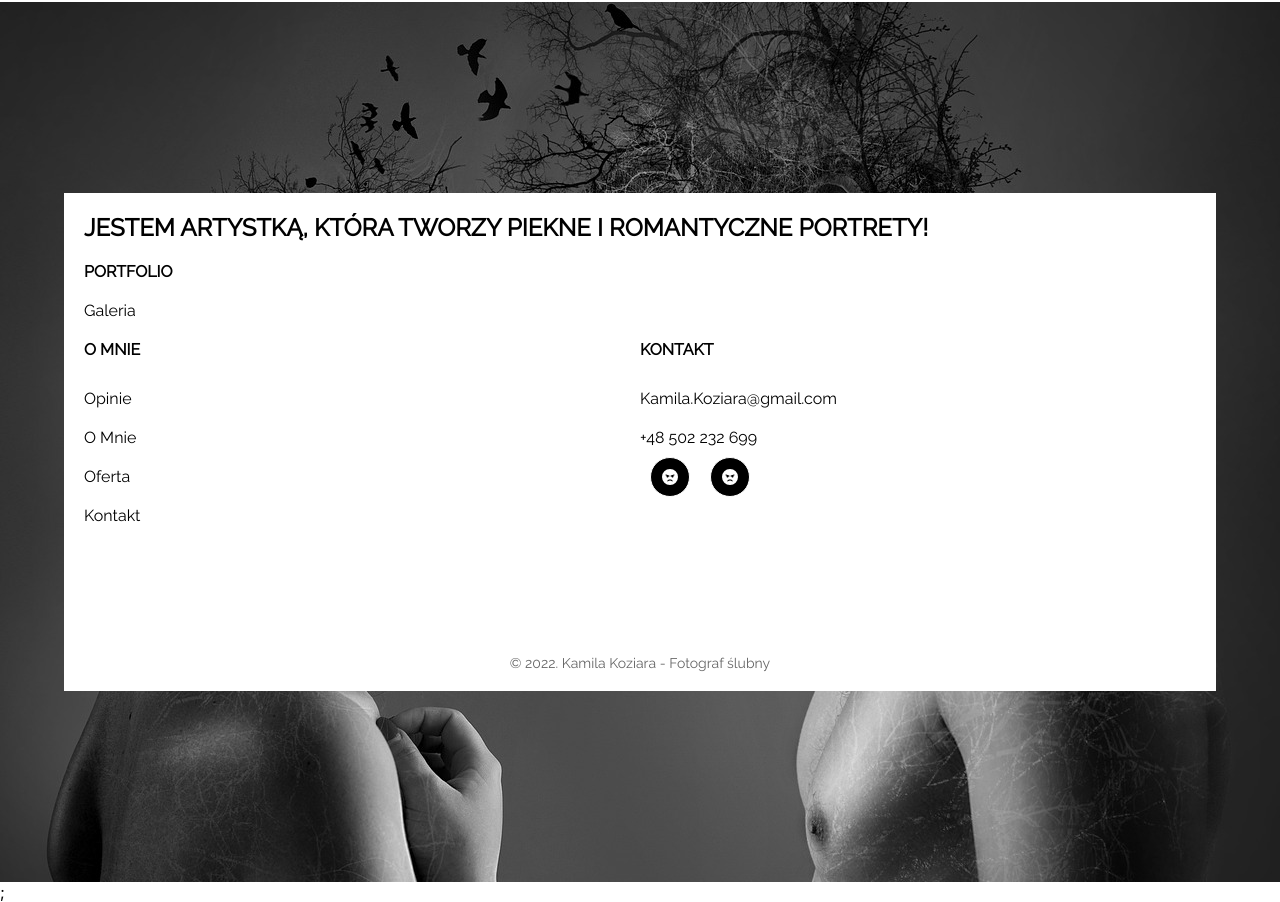
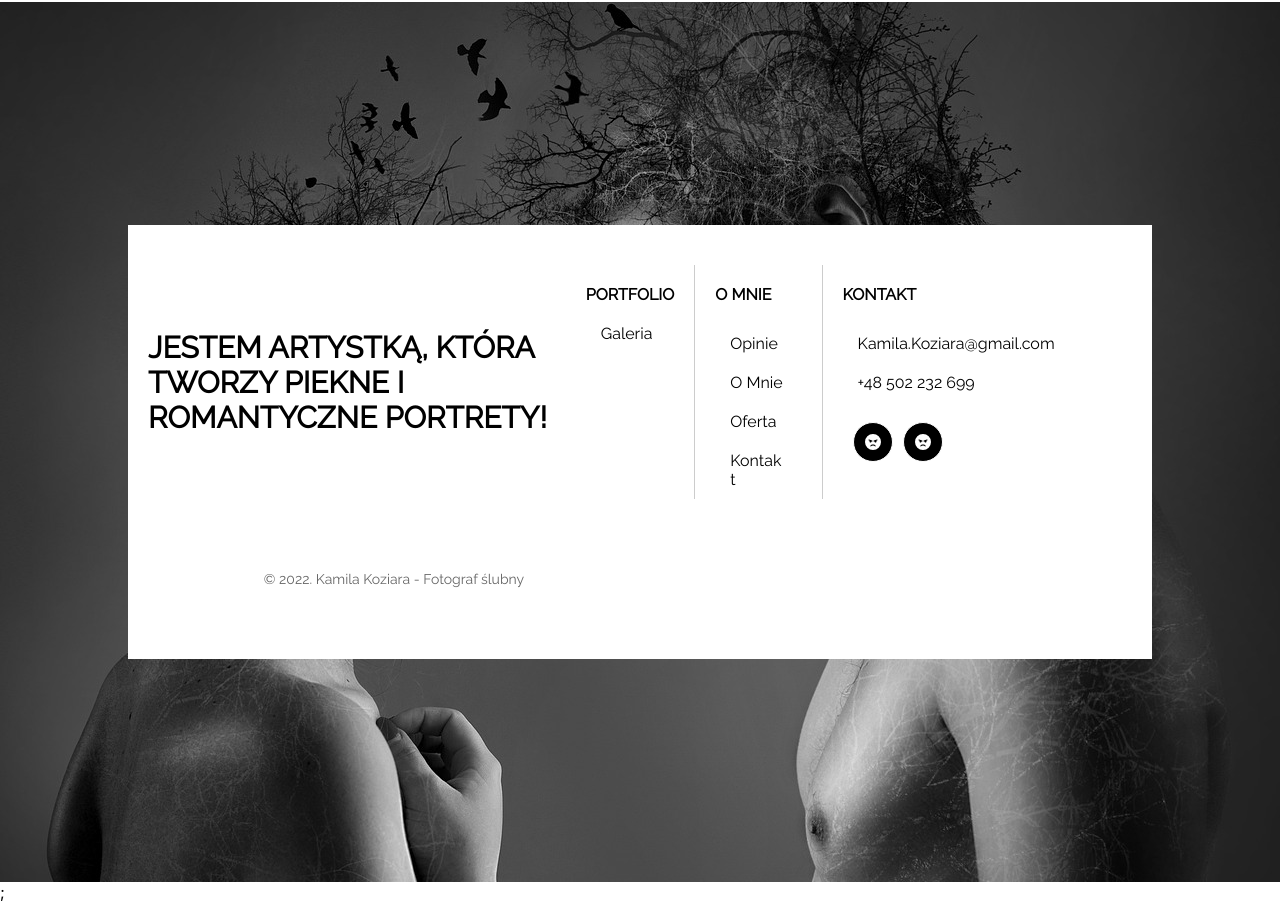
Before and after one commit to Zaniew1/React-PhotographySite, a Next.js app in the folder react-photography/: page / in a window 1280 px wide. Shown: the part 1020-1922 px from the top of the page. Built offline with nearby package versions, Linux system fonts and the light colour scheme; no server answers.

Commit message:
add checkDateButton text, fontAwesoem props

```diff
--- a/react-photography/Components/Footer/Footer.module.css
+++ b/react-photography/Components/Footer/Footer.module.css
@@ -39,7 +39,7 @@
   justify-content: center;
   margin: 40px auto;
 }
-.footer__copywright {
+.footer__copyright {
   font-size: 14px;
   opacity: 0.6;
 
@@ -73,3 +73,61 @@
   width: 40px;
   height: 40px;
 }
+@media (min-width: 1280px){
+  .footer__wrapper {
+    flex-direction: row;
+    flex-wrap: wrap;
+    width: 80%
+
+  }
+  .footer__wrapper :nth-child(4) {
+    order: 1
+
+  }
+  .footer__description {
+    display: flex;
+    justify-content: center;
+    align-items: center;
+    width: 40%;
+    flex-grow: 1;
+    font-size: 20px;
+  }
+  .footer__nav {
+    width: 40%;
+    flex-grow: 1;
+    margin: 20px 10px
+  }
+ .footer__about{
+  border-right: 1px rgba(170,170,170, 0.6) solid;
+  border-left: 1px rgba(170,170,170, 0.6) solid;
+  width: 30%;
+  padding: 0 20px
+ }
+ .footer__contact{
+  width: 50%;
+  padding: 0 20px;
+  flex-grow: 1;
+ }
+ .footer__copyright{
+  display: flex;
+  justify-content: center;
+  align-items: center;
+  width: 50%;
+ }
+ .footer__pictures{
+  margin: 20px 10px
+ }
+ .footer__link{
+  padding: 10px 15px
+ }
+ .footer__icons{
+  margin: 20px 0  0 10px
+ }
+}
+@media (min-width: 1440px){
+  .footer__wrapper {
+
+    width: 70%
+
+  }
+}
--- a/react-photography/Components/Footer/Footer.tsx
+++ b/react-photography/Components/Footer/Footer.tsx
@@ -3,6 +3,8 @@ import Link from "next/link";
 import { CheckDateButton } from "../UI/CheckDateButton";
 import { FontAwesomeIcon } from "@fortawesome/react-fontawesome";
 import { faFaceAngry } from "@fortawesome/free-solid-svg-icons";
+import { faCalendar } from "@fortawesome/free-solid-svg-icons";
+
 export const Footer: React.FC = (props) => {
   return (
     <footer className={classes.footer}>
@@ -51,9 +53,9 @@ export const Footer: React.FC = (props) => {
           </div>
         </div>
         <div className={classes.footer__check}>
-          <CheckDateButton />
+          <CheckDateButton text="Sprawdź Datę" fontAwesome={faCalendar}/>
         </div>
-        <div className={classes.footer__copywright}>
+        <div className={classes.footer__copyright}>
           © 2022. Kamila Koziara - Fotograf ślubny
         </div>
       </div>
--- a/react-photography/Components/Header/HeaderDesktop.tsx
+++ b/react-photography/Components/Header/HeaderDesktop.tsx
@@ -2,6 +2,8 @@ import { NavDesktop } from "../Nav/NavDesktop";
 import { CheckDateButton } from "../UI/CheckDateButton";
 import { Logo } from "./Logo";
 import { useScrollChecker } from "../../hooks/PageY-checker.tsx";
+import { faCalendar } from "@fortawesome/free-solid-svg-icons";
+
 
 import classes from "./HeaderDesktop.module.css";
 export const HeaderDesktop: React.FC = (props) => {
@@ -19,7 +21,7 @@ export const HeaderDesktop: React.FC = (props) => {
         <NavDesktop />
       </div>
       <div className={classes.button__wrapper}>
-        <CheckDateButton />
+        <CheckDateButton text="Sprawdź datę" fontAwesome={faCalendar}/>
       </div>
     </header>
   );
--- a/react-photography/Components/Nav/NavMobile.tsx
+++ b/react-photography/Components/Nav/NavMobile.tsx
@@ -5,6 +5,8 @@ import { FontAwesomeIcon } from "@fortawesome/react-fontawesome";
 import { faFaceAngry } from "@fortawesome/free-solid-svg-icons";
 import { CheckDateButton } from "../UI/CheckDateButton";
 import { NavigationLinks } from "../UI/NavigationLinks";
+import { faCalendar } from "@fortawesome/free-solid-svg-icons";
+
 
 export const NavMobile: React.FC<BooleanElementType> = (props): JSX.Element => {
   return (
@@ -46,7 +48,7 @@ export const NavMobile: React.FC<BooleanElementType> = (props): JSX.Element => {
         </ul>
       </div>
       <div className={classes.nav__date}>
-        <CheckDateButton />
+        <CheckDateButton text="Sprawdź datę" fontAwesome={faCalendar}/>
       </div>
       <div className={classes.nav__socials}>
         <div className={classes.socials__icons}>
--- a/react-photography/Components/UI/CheckDateButton.module.css
+++ b/react-photography/Components/UI/CheckDateButton.module.css
@@ -5,7 +5,8 @@
   width: 200px;
   height: 40px;
   border-radius: 20px;
-  border: 1px #000 solid;
+  color: #c6ac85;
+  border: 1px #c6ac85 solid;
   font-weight: 600;
   letter-spacing: 1px;
   text-transform: uppercase;
@@ -26,7 +27,7 @@
     border-color: #fff;
   }
   .nav__callendar__scrolled {
-    border: 1px #000 solid;
-    color: #000
+    border: 1px #c6ac85 solid;
+    color: #c6ac85
   }
 }
--- a/react-photography/Components/UI/CheckDateButton.tsx
+++ b/react-photography/Components/UI/CheckDateButton.tsx
@@ -1,14 +1,16 @@
 import classes from "./CheckDateButton.module.css";
 import Link from "next/link";
-import { FontAwesomeIcon } from "@fortawesome/react-fontawesome";
+import { FontAwesomeIcon, FontAwesomeIconProps } from "@fortawesome/react-fontawesome";
 import { faCalendar } from "@fortawesome/free-solid-svg-icons";
 import { useScrollChecker } from "../../hooks/PageY-checker.tsx";
-export const CheckDateButton: React.FC = (props): JSX.Element => {
+import { FontawesomeObject, IconDefinition } from "@fortawesome/fontawesome-svg-core";
+
+export const CheckDateButton = (props: {text: string, fontAwesome: IconDefinition}): JSX.Element => {
   const pageY = useScrollChecker();
   return (
     <Link className={pageY <= 1 ? classes.nav__callendar : `${classes.nav__callendar} ${classes.nav__callendar__scrolled}`} href="/contact">
-      <FontAwesomeIcon className={classes.callendar__icon} icon={faCalendar} />
-      Sprawdź Datę
+      <FontAwesomeIcon className={classes.callendar__icon} icon={props.fontAwesome} />
+      {props.text}
     </Link>
   );
 };
```
